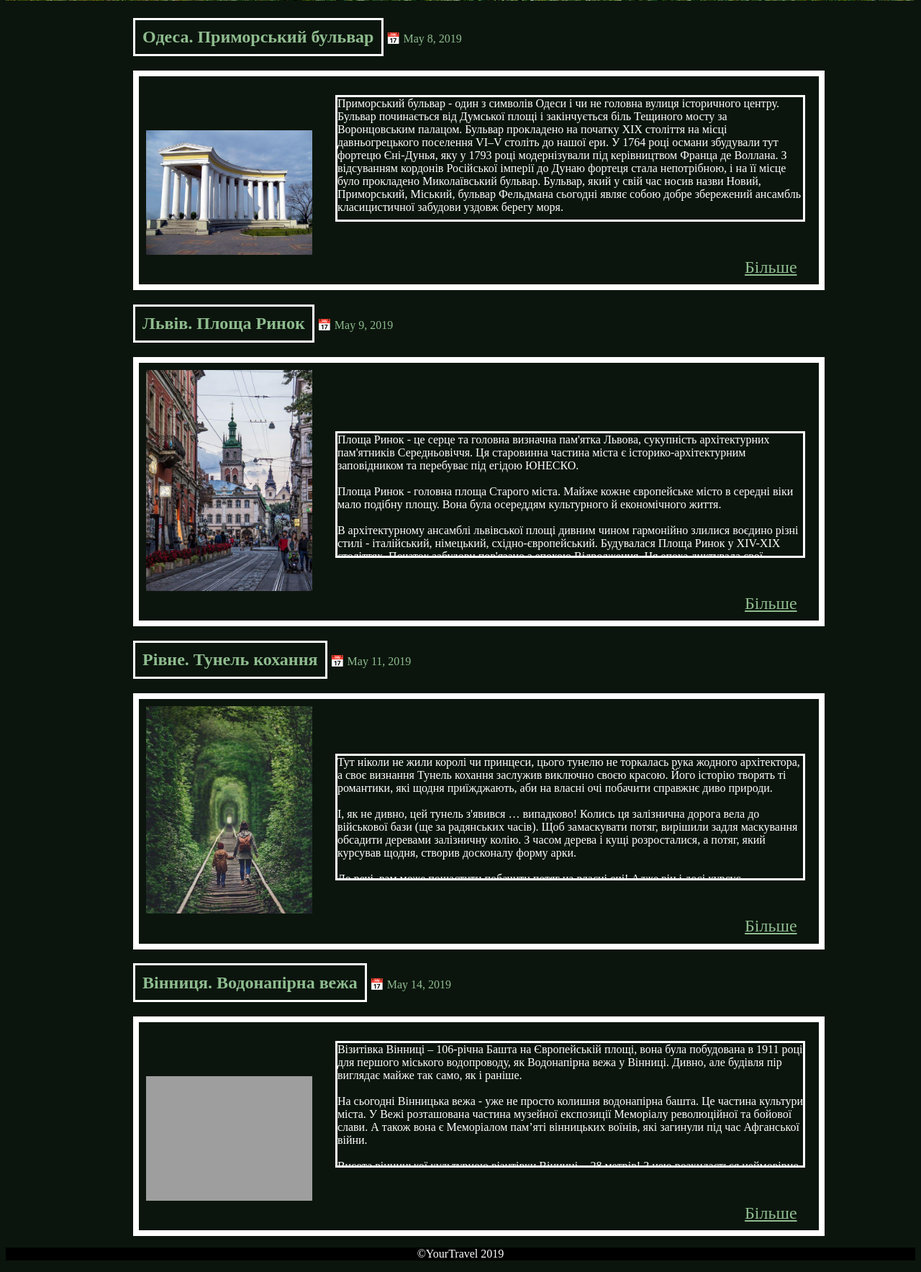
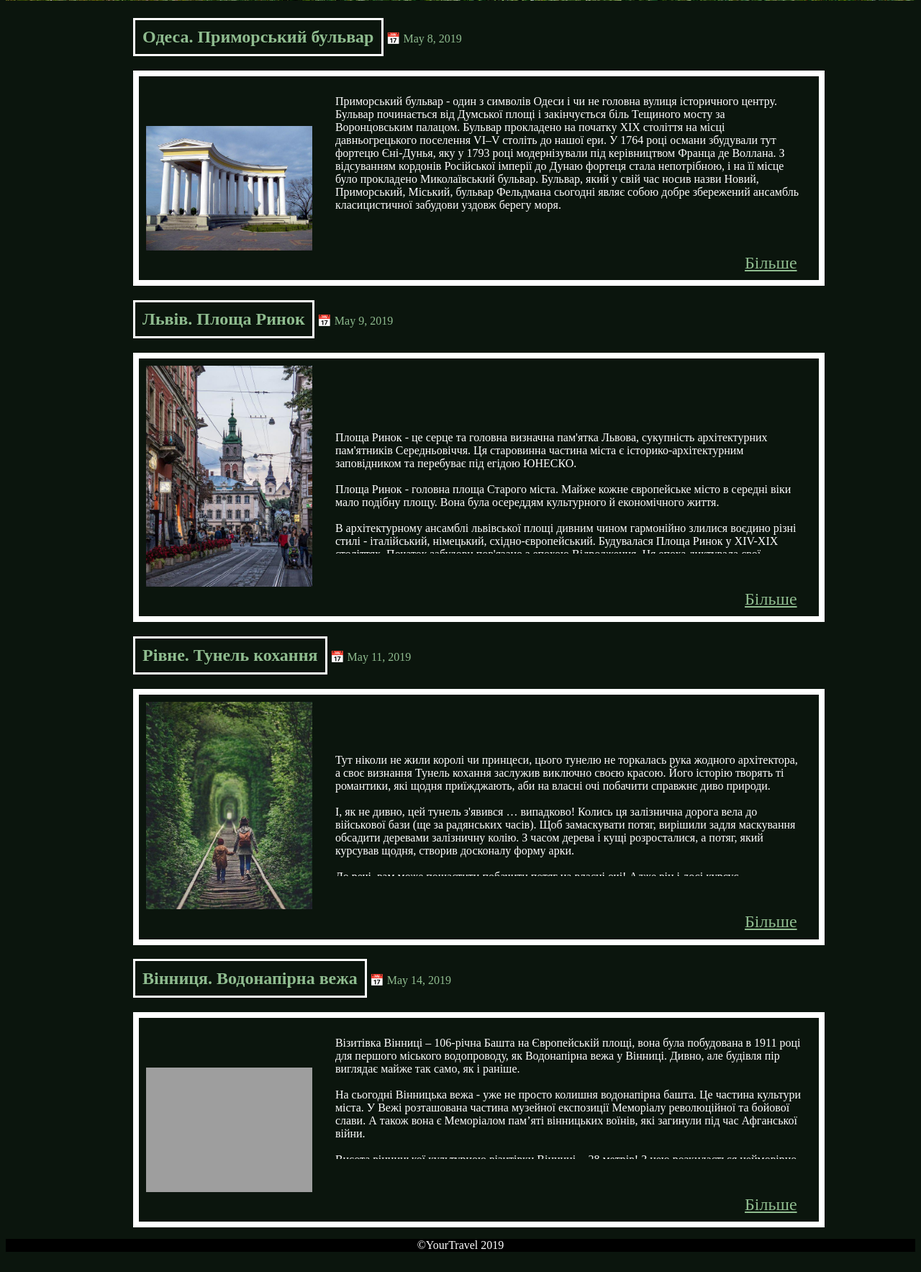
Before and after one commit to astanishevskyi/My_blog, a Django app: page /blogs in a window 1280 px wide. Shown: the part 718-2485 px from the top of the page at 72% size. After the commit the page ends 2457 px from the top, so only its background shows below. Run offline with Django 3.2, Linux system fonts and the light colour scheme; data comes from the database, SQL or seed files in the repository; grey boxes are pictures that could not be loaded.

Commit message:
Some style changes

```diff
--- a/static/blogs.css
+++ b/static/blogs.css
@@ -37,7 +37,6 @@
     height: 170px;
     white-space: pre-wrap;
     overflow: hidden;
-    border: solid;
     color: white;
     margin-left: 3%;
     margin-bottom: 5%;
```
